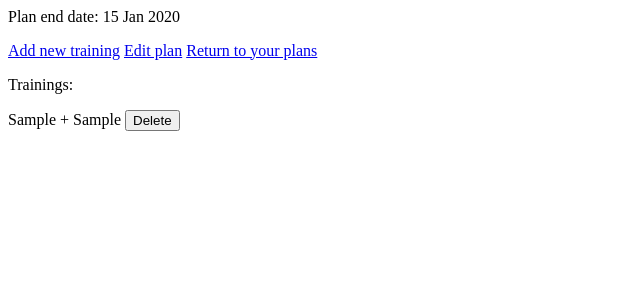
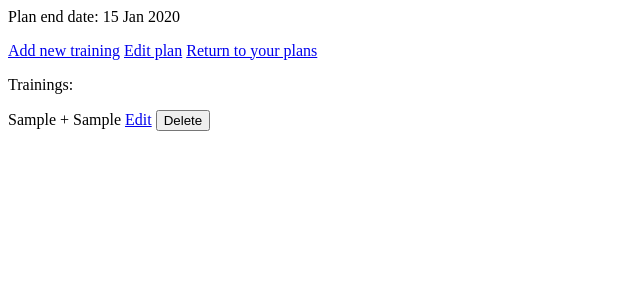
Before and after one commit to Gribek/RunSchedule, a Django app: page /runapp/training_plan/1 in a window 1280 px wide. Shown: the part 243-543 px from the top of the page, without its empty margins (0-640 px from the left). Run offline with Django 3.2, Linux system fonts and the light colour scheme; a user stored in the database is signed in; tables that the repository leaves empty hold one stand-in row (values such as "Sample post").

Commit message:
Add Edit link next to each training

```diff
--- a/runapp/templates/runapp/training_plan_details.html
+++ b/runapp/templates/runapp/training_plan_details.html
@@ -26,6 +26,7 @@
             <div>
                 {{ training }}
                 <form style="display: inline">
+                    <a href="{% url 'runapp:training_edit' training.pk %}">Edit</a>
                     <button formmethod="get" formaction="{% url 'runapp:training_delete' training.pk %}">Delete</button>
                 </form>
             </div>
```
